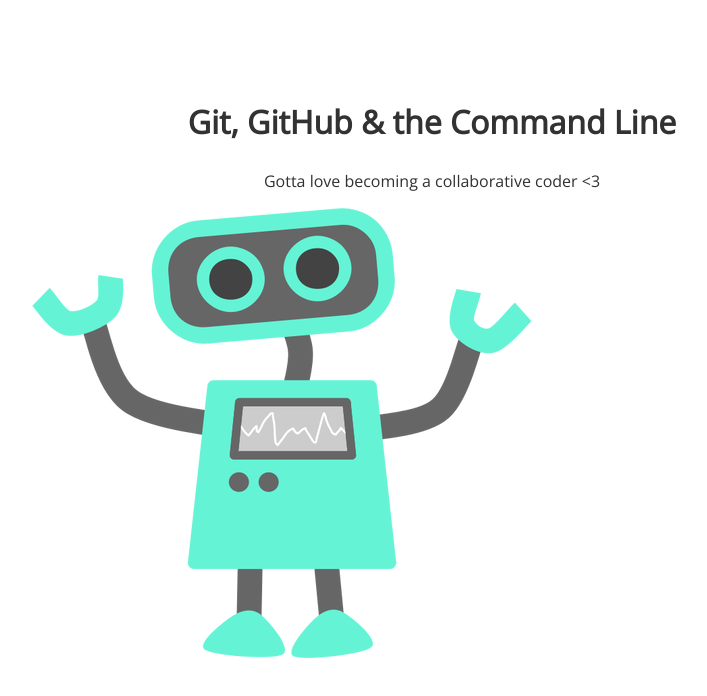
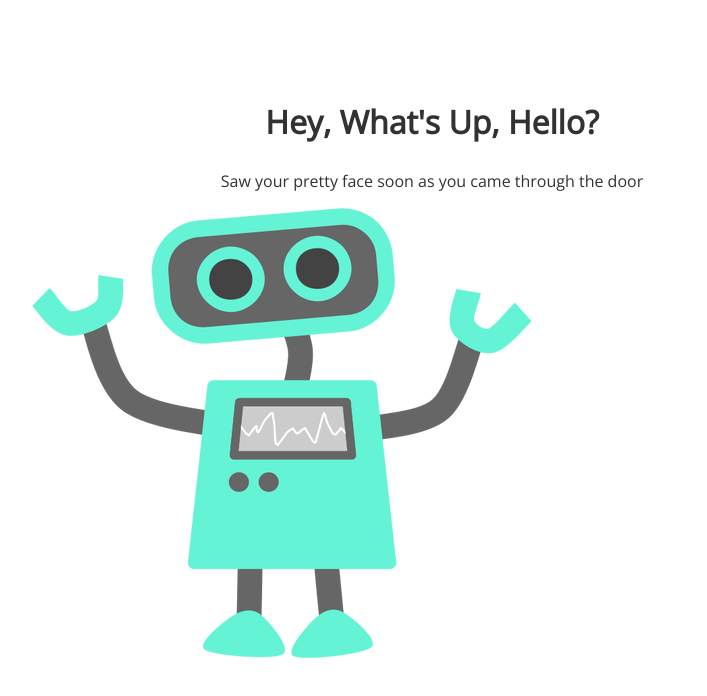
Before and after one commit to rayrayspice/105-project-master, a plain HTML site: page index.html in a window 1280 px wide. Shown: the whole page, without its empty margins (208-915 px from the left). Drawn offline with nearby package versions, Linux system fonts and the light colour scheme.

Commit message:
p and h change

```diff
--- a/index.html
+++ b/index.html
@@ -8,8 +8,8 @@
 </head>
 <body>
 	<section>
-		<h1>Git, GitHub & the Command Line</h1>
-		<p>Gotta love becoming a collaborative coder <3</p>
+		<h1>Hey, What's Up, Hello?</h1>
+		<p>Saw your pretty face soon as you came through the door</p>
 		<img src="img/happy-blue-robot.png">
 	</section>
 </body>
```
